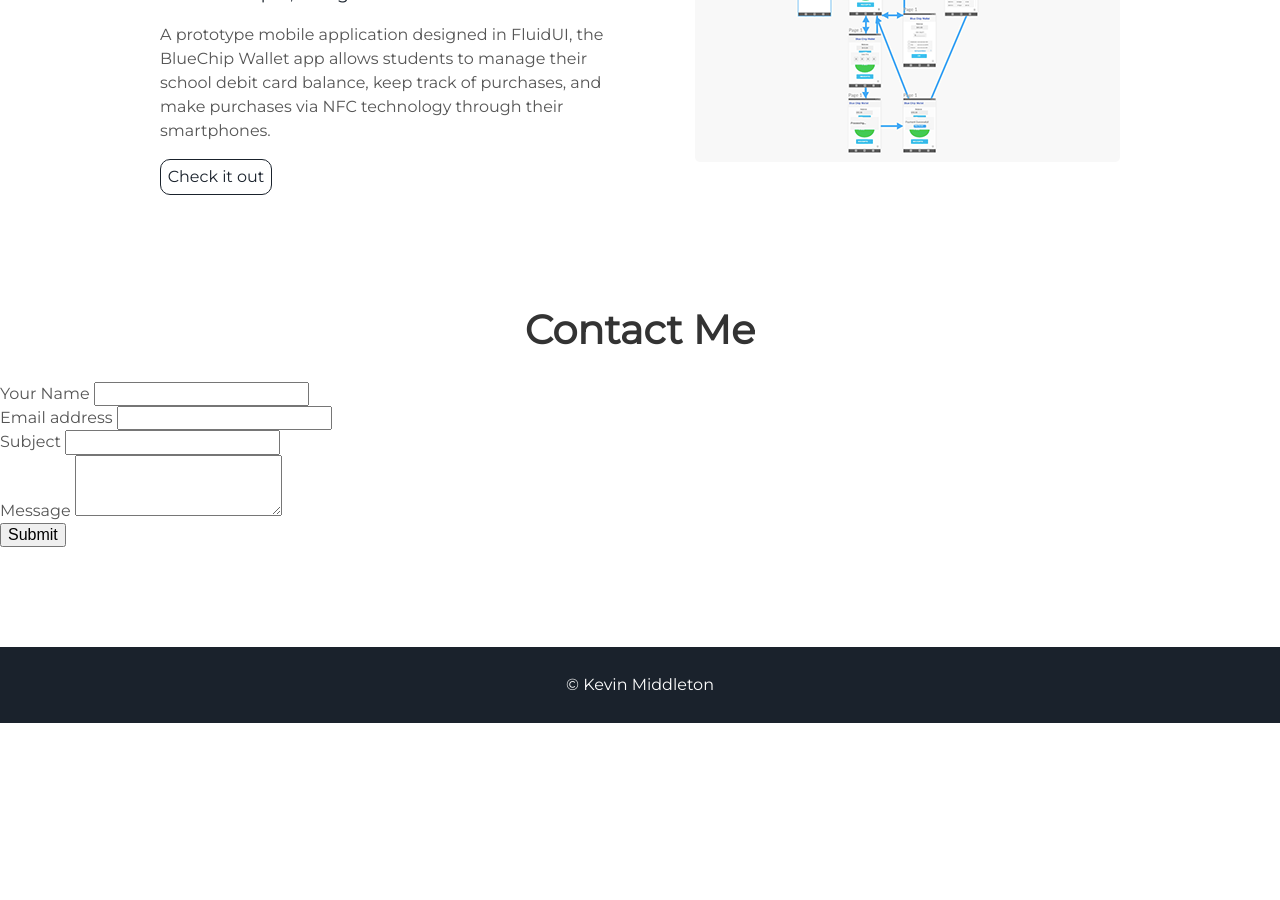
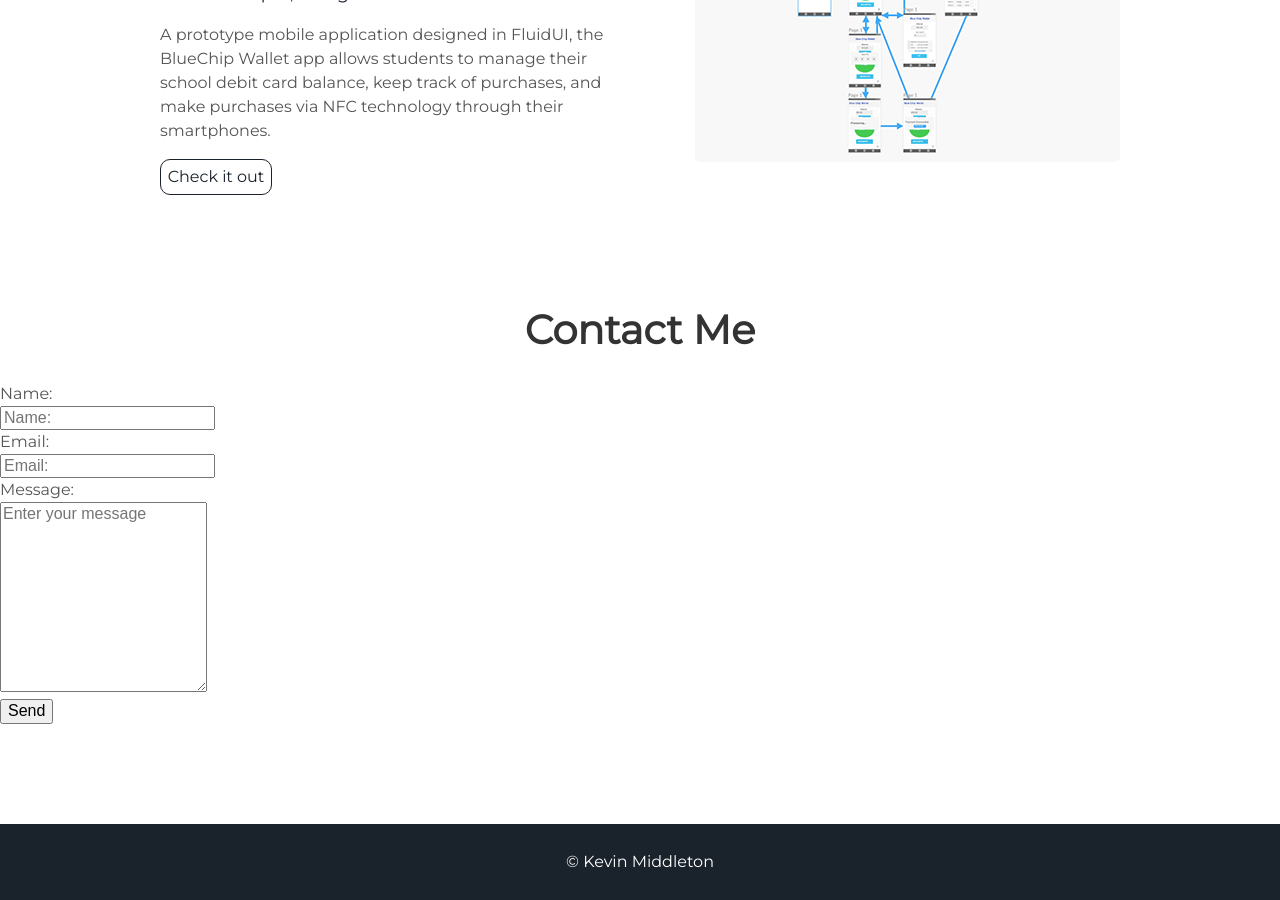
Before and after one commit to Kevin-Middleton/kevin-middleton.github.io, a Jekyll site: the page built from index.html, in a window 1280 px wide and 900 px high, scrolled down 4273 px. Built offline with Jekyll 4.4.1, drawn with Linux system fonts in a browser that asks for light colours; before the commit the page ends 4996 px from its top, so only the background shows below that.

Commit message:
Update contact.html

```diff
--- a/_includes/contact.html
+++ b/_includes/contact.html
@@ -1,24 +1,23 @@
  <div class="user-details">
   <h1> Contact Me </h1>
 </div>
-  <div class="col-lg-8">
-                <form role="form" action="https://formspree.io/kevinmiddleton@my.ccsu.edu" method="POST">
-                  <div class="form-group">
-                    <label for="InputName1">Your Name</label>
-                    <input type="text" class="form-control" id="exampleInputName1" name="name">
-                  </div>
-                  <div class="form-group">
-                    <label for="InputEmail1">Email address</label>
-                    <input type="email" class="form-control" id="exampleInputEmail1" name="email">
-                  </div>
-                  <div class="form-group">
-                    <label for="InputSubject1">Subject</label>
-                    <input type="text" class="form-control" id="exampleInputSubject1" name="_subject">
-                  </div>
-                  <div class="form-group">
-                    <label for="message1">Message</label>
-                    <textarea class="form-control" id="message1" rows="3" name="body"></textarea>
-                  </div>
-                  <button type="submit" class="btn btn-theme" value="Send">Submit</button>
-                </form>
-</div>
+
+<form id="contact-form" action="http://formspree.io/kevinmiddleton@my.ccsu.edu" method="POST">
+
+    <div class="form-title">Name:</div>
+    <input type="text" name="name" placeholder="Name:" class="form-field">
+
+    <div class="form-title">Email:</div>
+    <input type="email" name="_replyto" placeholder="Email:" class="form-field">
+
+    <div class="form-title">Message:</div>
+    <textarea name="message" rows="10" placeholder="Enter your message" class="form-field form-message"></textarea>
+
+    <input type="hidden" name="_subject" value="Portfolio Contact" />
+    <input type="text" name="_gotcha" style="display:none">
+
+    <div class="buttons-container">
+       <input type="submit" value="Send" class="buttons">
+    </div>
+
+</form>
```
